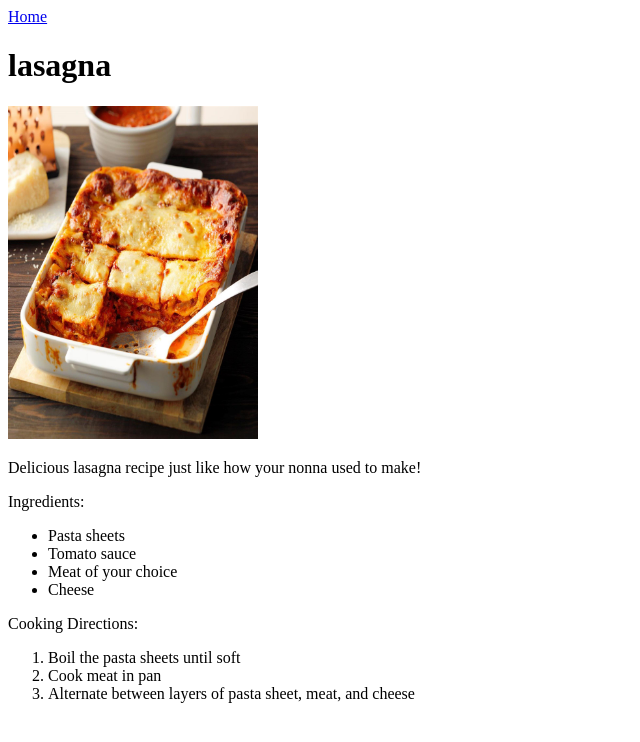
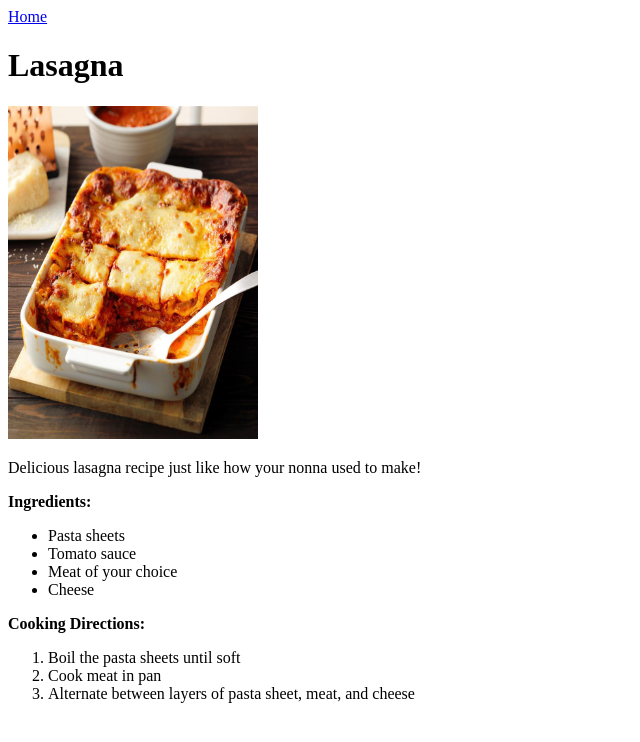
Before and after one commit to julianchso/Odin-Project, a plain HTML site: page odin-recipes/recipes/lasagna.html in a window 1280 px wide. Shown: the whole page, without its empty margins (0-640 px from the left). Drawn offline with Linux system fonts and the light colour scheme.

Commit message:
added tacos recipe and bold fonts

```diff
--- a/odin-recipes/recipes/lasagna.html
+++ b/odin-recipes/recipes/lasagna.html
@@ -8,7 +8,7 @@
   </head>
   <body>
     <a href="../index.html">Home</a>
-    <h1>lasagna</h1>
+    <h1>Lasagna</h1>
     <img
       src="../img/lasagna.jpg"
       alt="picture of lasagna dish"
@@ -16,14 +16,14 @@
     />
     <p>Delicious lasagna recipe just like how your nonna used to make!</p>
     <div>
-      Ingredients:
+      <p style="font-weight: bold">Ingredients:</p>
       <ul>
         <li>Pasta sheets</li>
         <li>Tomato sauce</li>
         <li>Meat of your choice</li>
         <li>Cheese</li>
       </ul>
-      Cooking Directions:
+      <p style="font-weight: bold">Cooking Directions:</p>
       <ol>
         <li>Boil the pasta sheets until soft</li>
         <li>Cook meat in pan</li>
```
Also changed, not shown: odin-recipes/index.html (+1 -0 lines), odin-recipes/recipes/tacos.html (+2 -2 lines), odin-recipes/img/cartoon-chef.jpg (added).
